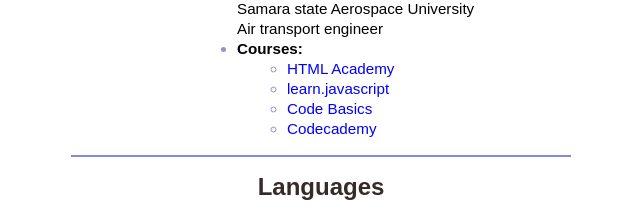
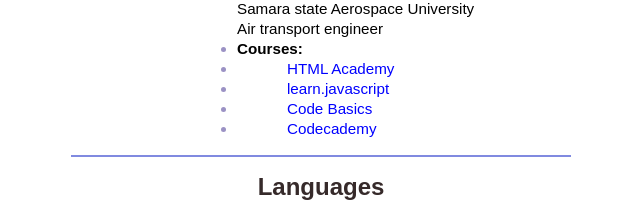
Before and after one commit to SaMPo163/rsschool-cv, a plain HTML site: page index.html in a window 1280 px wide. Shown: the part 678-892 px from the top of the page, 319-959 px from the left. Drawn offline with Linux system fonts and the light colour scheme.

Commit message:
fix: implement correct content

```diff
--- a/index.html
+++ b/index.html
@@ -6,10 +6,10 @@
     <meta name="viewport" content="width=device-width, initial-scale=1.0">
     <link rel="stylesheet" href="style.css">
     <title>CV</title>
+</head>
+<body>
     <h1>Alexey Snisarenko</h1>
     <hr>
-</head>
-<body>
     <h2>Contacts</h2>
     <div>
         <ul>
@@ -47,12 +47,10 @@
         Air transport engineer
         </li>
         <li><b>Courses:</b></li>
-        <ul id="link">
-            <li><a href="https://www.htmlacademy.ru/" target="_blank">HTML Academy</a></li>
-            <li><a href="https://learn.javascript.ru/" target="_blank">learn.javascript</a></li>
-            <li><a href="https://ru.code-basics.com/languages/html" target="_blank">Code Basics</a></li>
-            <li><a href="https://www.codecademy.com/" target="_blank">Codecademy</a></li>
-        </ul>
+            <li id="link"><a href="https://www.htmlacademy.ru/" target="_blank">HTML Academy</a></li>
+            <li id="link"><a href="https://learn.javascript.ru/" target="_blank">learn.javascript</a></li>
+            <li id="link"><a href="https://ru.code-basics.com/languages/html" target="_blank">Code Basics</a></li>
+            <li id="link"><a href="https://www.codecademy.com/" target="_blank">Codecademy</a></li>
     </ul>
     <hr>
     <h2>Languages</h2>
```
